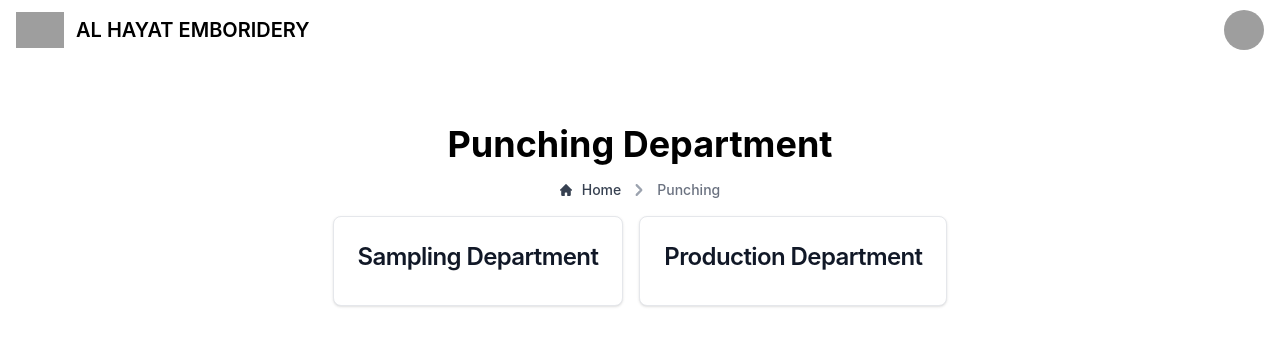
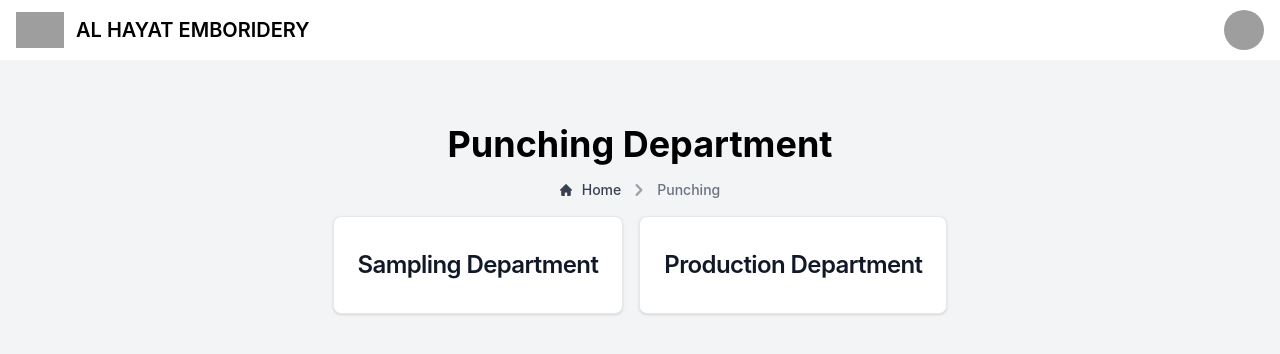
Before and after one commit to salahshakeel/al-hayat, a React (Create React App) app: page /Punching in a window 1280 px wide. Shown: the top 354 px of the page. Built offline with nearby package versions, Linux system fonts and the light colour scheme; grey boxes are pictures that could not be loaded.

Commit message:
updated
updated

```diff
--- a/src/App.js
+++ b/src/App.js
@@ -27,29 +27,21 @@ function App() {
 
 
 
-        <section class="bg-white dark:bg-gray-900">
+          <section class="bg-gray-100 dark:bg-gray-900 h-screen">
+  <div class="py-8 px-4 mx-auto max-w-screen-xl text-center lg:py-16">
+    <Routes>
+      <Route path="/" exact element={<Index />} />
+      <Route path="/Cutting" element={<Cutting />} />
+      <Route path="/Cutting/Article" element={<CuttingArticle />} />
+      <Route path="/Punching" element={<Menu />} />
+      <Route path="/Punching/Sampling" element={<Sampling />} />
+      <Route path="/Punching/Production" element={<Production />} />
+      <Route path="/Punching/Sampling/Article" element={<SamplingArticle />} />
+      <Route path="/Punching/Production/Article" element={<ProductionArticle />} />
+    </Routes>
+  </div>
+</section>
 
-            <div class="py-8 px-4 mx-auto max-w-screen-xl text-center lg:py-16">
-
-
-
-            <Routes>
-
-                <Route  path='/' exact element={<Index />} />
-                <Route  path='/Cutting'  element={<Cutting />} />
-                <Route  path='/Cutting/Article'  element={<CuttingArticle />} />
-                <Route  path='/Punching'  element={<Menu />} />
-                <Route  path='/Punching/Sampling'  element={<Sampling />} />
-                <Route  path='/Punching/Production'  element={<Production />} />
-                <Route  path='/Punching/Sampling/Article'  element={<SamplingArticle />} />
-                <Route  path='/Punching/Production/Article'  element={<ProductionArticle />} />
-
-            </Routes>
-
-
-
-            </div>
-        </section>
 
             </div>
             </Router>
--- a/src/components/LinkButton.jsx
+++ b/src/components/LinkButton.jsx
@@ -4,8 +4,10 @@ import { Link } from 'react-router-dom';
 const LinkButton = ({ buttonName, url, icon }) => {
   return (
     <Link to={url ? url : '/'}>
-      <div className="flex flex-col items-center mb-4 justify-center hover:bg-gray-100 dark:hover:bg-gray-700 max-w-sm p-6 bg-white border border-gray-200 rounded-lg shadow dark:bg-gray-800 dark:border-gray-700">
+      <div className="flex flex-col items-center md:mb-0 justify-center hover:bg-gray-100 dark:hover:bg-gray-700 max-w-sm p-6 bg-white border border-gray-200 rounded-lg shadow dark:bg-gray-800 dark:border-gray-700">
+       <div className='mb-2'>
         {icon}
+        </div>
 
         <Link to={url ? url : '/'}>
           <h5 className="mb-2 text-2xl font-semibold tracking-tight text-gray-900 dark:text-white">
--- a/src/pages/Home/Index.jsx
+++ b/src/pages/Home/Index.jsx
@@ -17,7 +17,7 @@ const Index = () => {
 
          <SubHeading title={'Dashboard'} />
 
-        <div class="flex items-center justify-center flex-col md:flex-row gap-4">
+        <div class="flex items-center justify-center flex-col md:flex-row gap-8">
                 <LinkButton url={'/Punching'} buttonName={'Punching Department'}   icon={<FaComputer size={30} />}  />
 
                 <LinkButton buttonName={'Cutting Department'} url={'/Cutting'} icon={<img src="/Images/thread_cut_image.jpg" alt="cutting" width={30} height={30} />} />
@@ -29,7 +29,7 @@ const Index = () => {
 
         </div>
 
-        <div class="flex items-center justify-center flex-col md:flex-row gap-4 mt-5">
+        <div class="flex items-center justify-center flex-col md:flex-row gap-8 mt-5">
 
                 <LinkButton buttonName={'Finishing Department'} icon={<MdIncompleteCircle size={30} />} />
 
```
